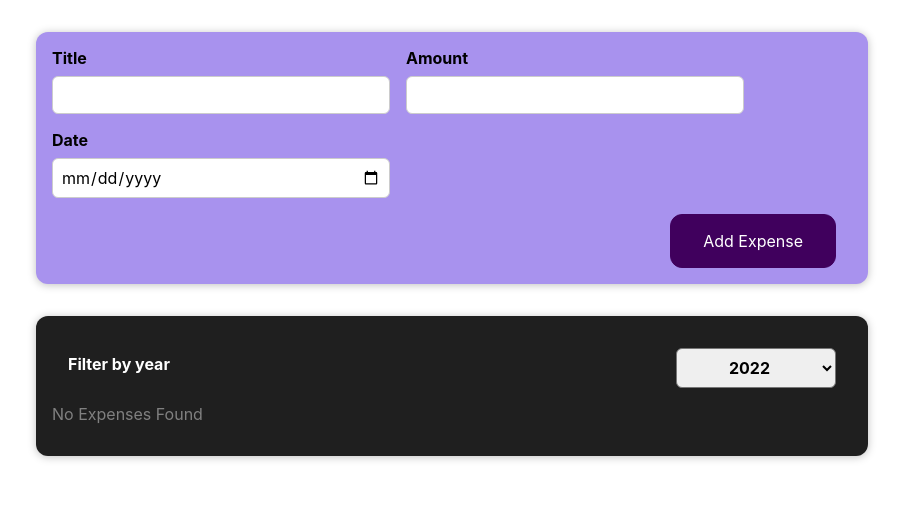
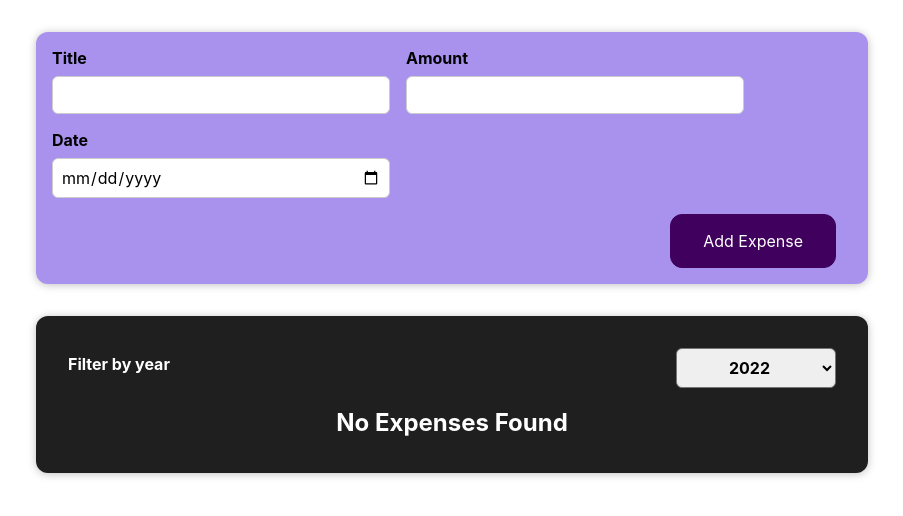
Before and after one commit to Harishkumar-J/Expensive-Wallet, a React (Create React App) app: page / in a window 1280 px wide. Shown: the top 516 px of the page, without its empty margins (188-1091 px from the left). Built offline with nearby package versions, Linux system fonts and the light colour scheme.

Commit message:
Component added for expenseList

```diff
--- /dev/null
+++ b/src/components/Expenses/ExpenseList.css
@@ -0,0 +1,9 @@
+.expenses-list {
+	list-style: none;
+	padding: 0;
+}
+
+.expenses-list__fallback {
+	color: white;
+	text-align: center;
+}
--- /dev/null
+++ b/src/components/Expenses/ExpenseList.js
@@ -0,0 +1,23 @@
+import './ExpenseList.css';
+import ExpenseItem from './ExpenseItem';
+
+const ExpenseList = (props) => {
+	const expenseList = props.items;
+	if (expenseList.length === 0) {
+		return <h2 className='expenses-list__fallback'>No Expenses Found</h2>;
+	}
+	return (
+		<ul className='expenses-list'>
+			{expenseList.map((expenseItem) => (
+				<ExpenseItem
+					key={expenseItem.id}
+					title={expenseItem.title}
+					amount={expenseItem.amount}
+					date={expenseItem.date}
+				/>
+			))}
+		</ul>
+	);
+};
+
+export default ExpenseList;
--- a/src/components/Expenses/Expenses.js
+++ b/src/components/Expenses/Expenses.js
@@ -1,6 +1,6 @@
 import React, { useState } from 'react';
 import ExpenseFilter from './ExpenseFilter';
-import ExpenseItem from './ExpenseItem';
+import ExpenseList from './ExpenseList';
 import Card from '../UI/Card';
 import './Expenses.css';
 
@@ -23,18 +23,7 @@ const Expenses = (props) => {
 					defaultYear={filteredYear}
 					onYearFilter={filterByYearHandler}
 				/>
-				{filteredExpenses.length == 0 ? (
-					<p style={{ color: 'grey' }}>No Expenses Found</p>
-				) : (
-					filteredExpenses.map((expenseItem) => (
-						<ExpenseItem
-							key={expenseItem.id}
-							title={expenseItem.title}
-							amount={expenseItem.amount}
-							date={expenseItem.date}
-						/>
-					))
-				)}
+				<ExpenseList items={filteredExpenses} />
 			</Card>
 		</>
 	);
```
